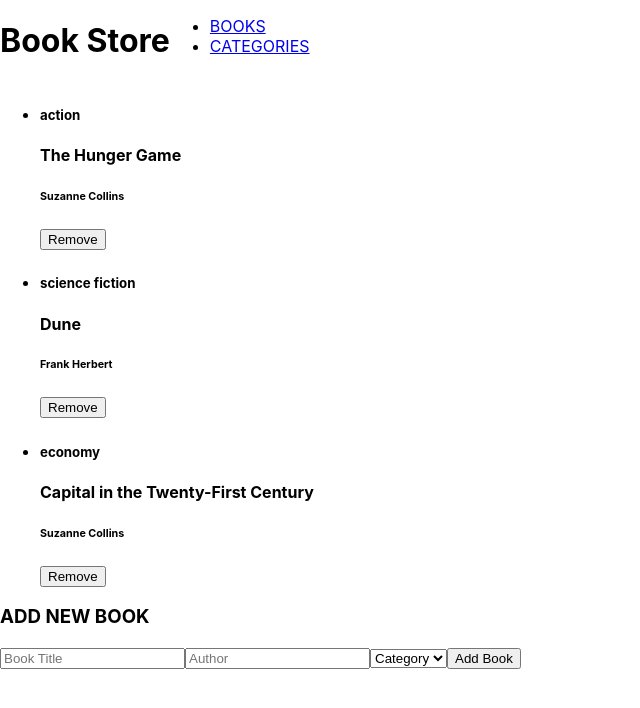
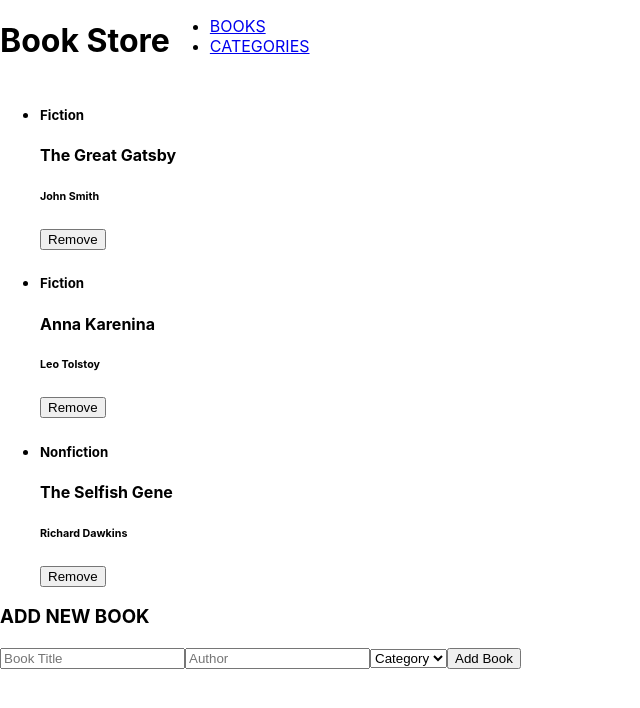
Before and after one commit to gdumani/bkstr, a React (Create React App) app: page / in a window 1280 px wide. Shown: the top 708 px of the page, without its empty margins (0-640 px from the left). Built offline with nearby package versions, Linux system fonts and the light colour scheme.

Commit message:
use redux state to display books

```diff
--- a/src/components/BookList.jsx
+++ b/src/components/BookList.jsx
@@ -1,31 +1,13 @@
 import React from 'react';
+import { useSelector } from 'react-redux';
 import Book from './Book';
 
-const BOOKDATA = [
-  {
-    id: 1,
-    title: 'The Hunger Game',
-    author: 'Suzanne Collins',
-    category: 'action',
-  },
-  {
-    id: 2,
-    title: 'Dune',
-    author: 'Frank Herbert',
-    category: 'science fiction',
-  },
-  {
-    id: 3,
-    title: 'Capital in the Twenty-First Century',
-    author: 'Suzanne Collins',
-    category: 'economy',
-  },
-];
-
-const Booklist = () => (
+const Booklist = () => {
+  const books = useSelector((state) => state.books);
+  return (
     <div>
       <ul>
-      {BOOKDATA.map((book) => {
+        {books.map((book) => {
           const {
             id, title, author, category,
           } = book;
@@ -41,5 +23,5 @@
       </ul>
     </div>
   );
-
+};
 export default Booklist;
--- a/src/redux/books/booksSlice.js
+++ b/src/redux/books/booksSlice.js
@@ -2,22 +2,22 @@
 
 const initialState = [
   {
-    id: '1',
-    title: 'The Hunger Game',
-    author: 'Suzanne Collins',
-    category: 'action',
+    item_id: 'item1',
+    title: 'The Great Gatsby',
+    author: 'John Smith',
+    category: 'Fiction',
   },
   {
-    id: '2',
-    title: 'Dune',
-    author: 'Frank Herbert',
-    category: 'science fiction',
+    item_id: 'item2',
+    title: 'Anna Karenina',
+    author: 'Leo Tolstoy',
+    category: 'Fiction',
   },
   {
-    id: '3',
-    title: 'Capital in the Twenty-First Century',
-    author: 'Suzanne Collins',
-    category: 'economy',
+    item_id: 'item3',
+    title: 'The Selfish Gene',
+    author: 'Richard Dawkins',
+    category: 'Nonfiction',
   },
 ];
 
```
Lines whose indentation alone changed are shown as unchanged.
